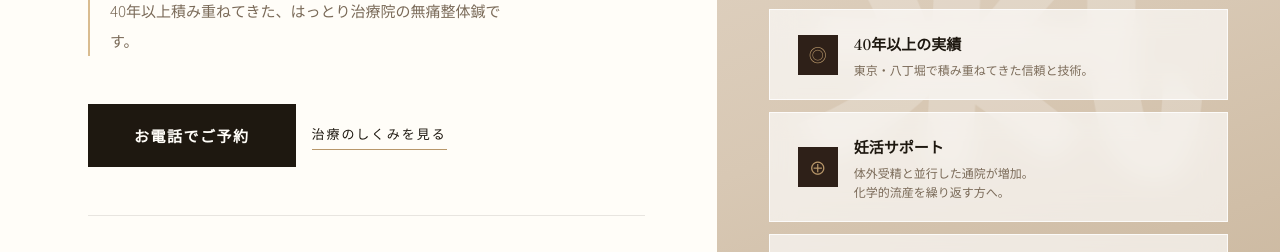
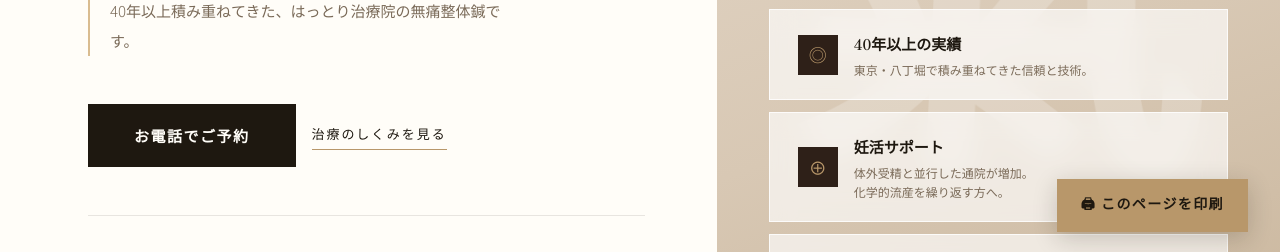
Before and after one commit to Yuzo1980/hattori-clinic-, a plain HTML site: page top2.html in a window 1280 px wide. Shown: the part 536-788 px from the top of the page. Drawn offline with Linux system fonts and the light colour scheme.

Commit message:
Add files via upload

```diff
--- a/top2.html
+++ b/top2.html
@@ -1220,6 +1220,42 @@ footer {
   <p class="footer-copy">© はっとり治療院 All rights reserved.</p>
 </footer>
 
+<style>
+/* ─── 印刷ボタン ─── */
+.print-btn {
+  position: fixed;
+  bottom: 32px;
+  right: 32px;
+  z-index: 999;
+  background: var(--gold);
+  color: var(--ink);
+  border: none;
+  padding: 14px 24px;
+  font-family: 'Shippori Mincho', serif;
+  font-size: 14px;
+  font-weight: 600;
+  letter-spacing: .1em;
+  cursor: pointer;
+  box-shadow: 0 6px 24px rgba(30,24,16,.2);
+  transition: background .25s;
+}
+.print-btn:hover { background: var(--gold-lt); }
+
+/* ─── 印刷時スタイル ─── */
+@media print {
+  .print-btn { display: none; }
+  nav { display: none !important; }
+  * { -webkit-print-color-adjust: exact; print-color-adjust: exact; }
+  body { background: white; }
+  section, .hero, .cta-section, footer {
+    break-inside: avoid;
+    page-break-inside: avoid;
+  }
+}
+</style>
+
+<button class="print-btn" onclick="window.print()">🖨 このページを印刷</button>
+
 <script>
 // nav scroll style
 window.addEventListener('scroll', () => {
```
Also changed, not shown: top_renewed.html (+35 -0 lines).
